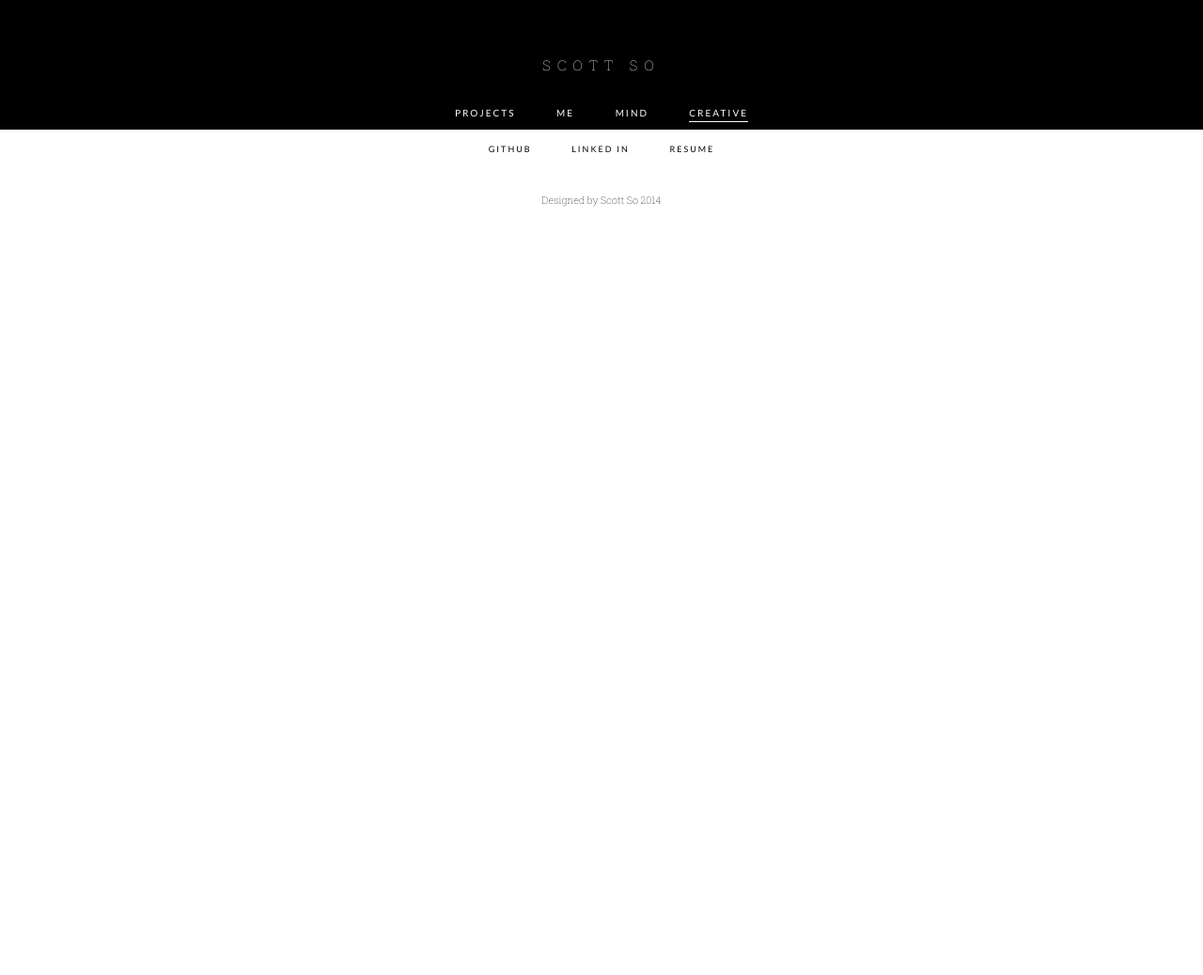
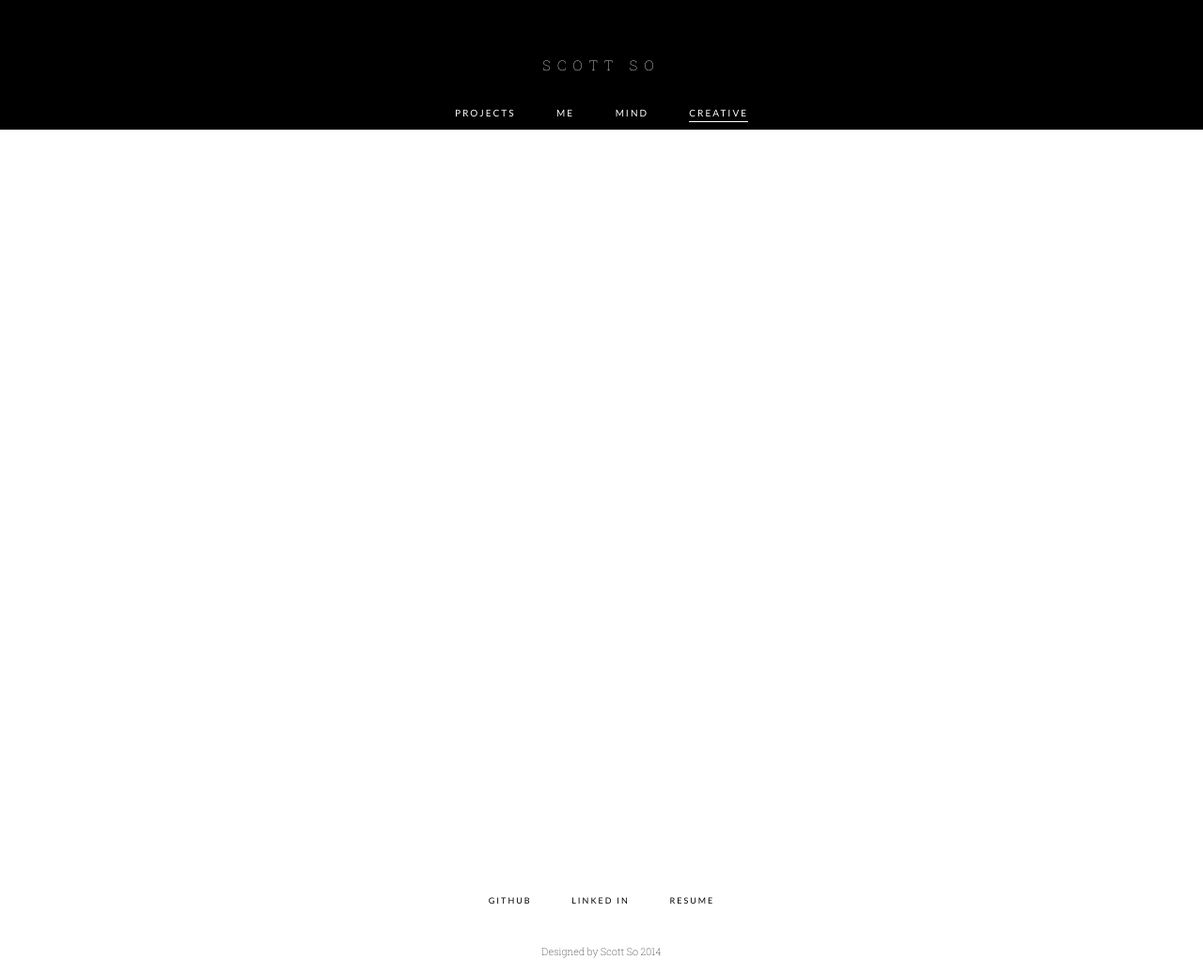
Before and after one commit to scotthso-zz/scotthso.github.io, a Jekyll site: the page built from creative.html, in a window 1280 px wide. Shown: the whole page at 94% size. Built offline with Jekyll 4.4.1, drawn with Linux system fonts in a browser that asks for light colours; Markdown is read by kramdown in place of the engine named in the settings; before the commit the page ends 900 px from its top, so only the background shows below that.

Commit message:
fixed layout

```diff
--- a/_layouts/default.html
+++ b/_layouts/default.html
@@ -1,3 +1,4 @@
+<html>
 {% include header.html %}
 
 <link rel="stylesheet" href="/style.css">
@@ -7,3 +8,5 @@
 </div>
 
  {% include footer.html %}
+
+    </html>
--- a/footer.css
+++ b/footer.css
@@ -6,10 +6,11 @@
 	height:100px;
 	position:relative;
 	bottom:0;
-
+    margin-top:-100px;
 	background:#fff;
     font-family: 'Roboto Slab', serif;
     font-size: 8pt;
+    clear:both;
 }
 
 #social ul {
--- a/style.css
+++ b/style.css
@@ -7,14 +7,18 @@ html, body, body, span, object, iframe, h1, h2, h3, h4, h5, h6, p, blockquote, p
     border: 0;
     outline: 0;
     font-size: 100%;
+
     vertical-align: baseline;
     background: transparent;
 }
 
 
-#container {
- height:100%:
+html, #container {
+ height:100%;
+    min-height: 100%;
 }
+
+
 #header {
 
     background-color: #000;
```
Also changed, not shown: projects.css (+6 -6 lines), 8 other files.
